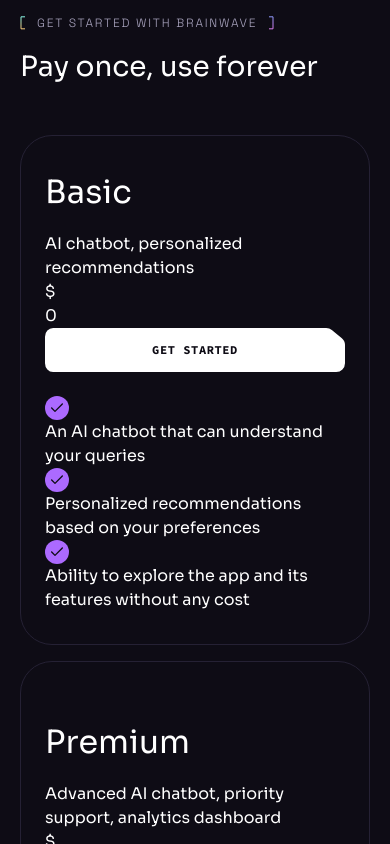
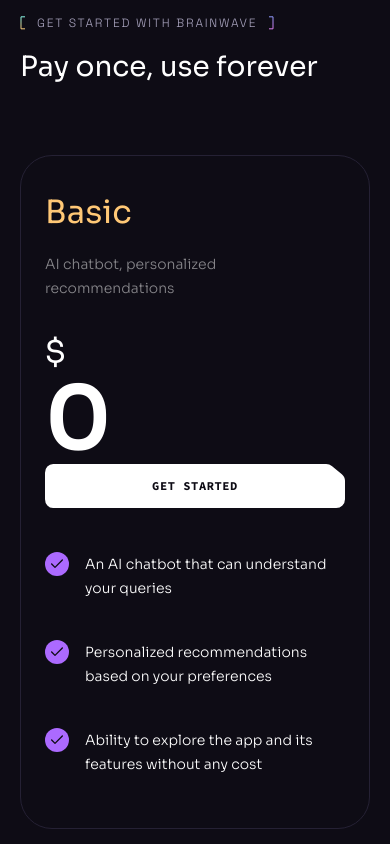
Before and after one commit to iammaaj10/AI_UI, a React (Vite) app: page / in a window 390 px wide. Shown: the part 6920-7764 px from the top of the page. Built offline with nearby package versions, Linux system fonts and the light colour scheme.

Commit message:
committed

```diff
--- a/src/components/Heading.jsx
+++ b/src/components/Heading.jsx
@@ -3,7 +3,7 @@ import Tagline from './Tagline'
 
 const Heading = ({className,title,text,tag}) => {
   return (
-    <div className={`${className} max-w-[50rem] mx-auto mb-12 lg:mb-20`}>
+    <div className={`${className} max-w-[50rem] mx-auto mb-12 lg:mb-20 md:text-center`}>
        {tag &&
         <Tagline className='mb-4 md:justify-center'>
           {tag}
--- a/src/components/Pricing.jsx
+++ b/src/components/Pricing.jsx
@@ -25,6 +25,9 @@ const Pricing = () => {
             <RightLine/>
 
         </div>
+        <div className='flex justify-center mt-10'>
+            <a href="" className='text-xs font-code font-bold '>See the full details</a>
+        </div>
     </div>
 
    </Section>
--- a/src/components/PricingList.jsx
+++ b/src/components/PricingList.jsx
@@ -7,14 +7,14 @@ const PricingList = () => {
   return (
     <div className='flex gap-[1rem] max-lg:flex-wrap'>
         {pricing.map((item)=>(
-            <div key={item.id} className='w-[19rem] max-lg:w-full h-full px-6 bg-n-8 border border-n-6 rounded-[2rem] lg:w-auto even:py-14 odd:py-8'>
+            <div key={item.id} className='w-[19rem] max-lg:w-full h-full px-6 bg-n-8 border border-n-6 rounded-[2rem] lg:w-auto even:py-14 odd:py-8 odd:my-5 [&>h4]:first:text-color-2  [&>h4]:even:text-color-1 [&>h4]:last:text-color-3'>
                 <h4 className='h4 mb-4 '>{item.title}</h4>
-                <p>{item.description}</p>
+                <p className='body-2 min-h-[4rem] mb-3 text-n-1/50'>{item.description}</p>
                 <div>
                     {item.price && (
                         <>
-                        <div>$</div>
-                        <div>{item.price}</div>
+                        <div className='h3'>$</div>
+                        <div className='text-[5.5rem] leading-none font-bold'>{item.price}</div>
                         </>
                     )}
                 </div>
@@ -25,9 +25,9 @@ const PricingList = () => {
                 </Button>
                 <ul>
                     {item.features.map((feature,index)=>(
-                        <li key={index}>
+                        <li key={index} className='flex items-start py-5 border-n-6'>
                           <img src={check} alt=" check"  width={24} height={24}/>
-                          <p>{feature}</p>
+                          <p className='body-2 ml-4'>{feature}</p>
                         </li>
                     ))}
                 </ul>
```
